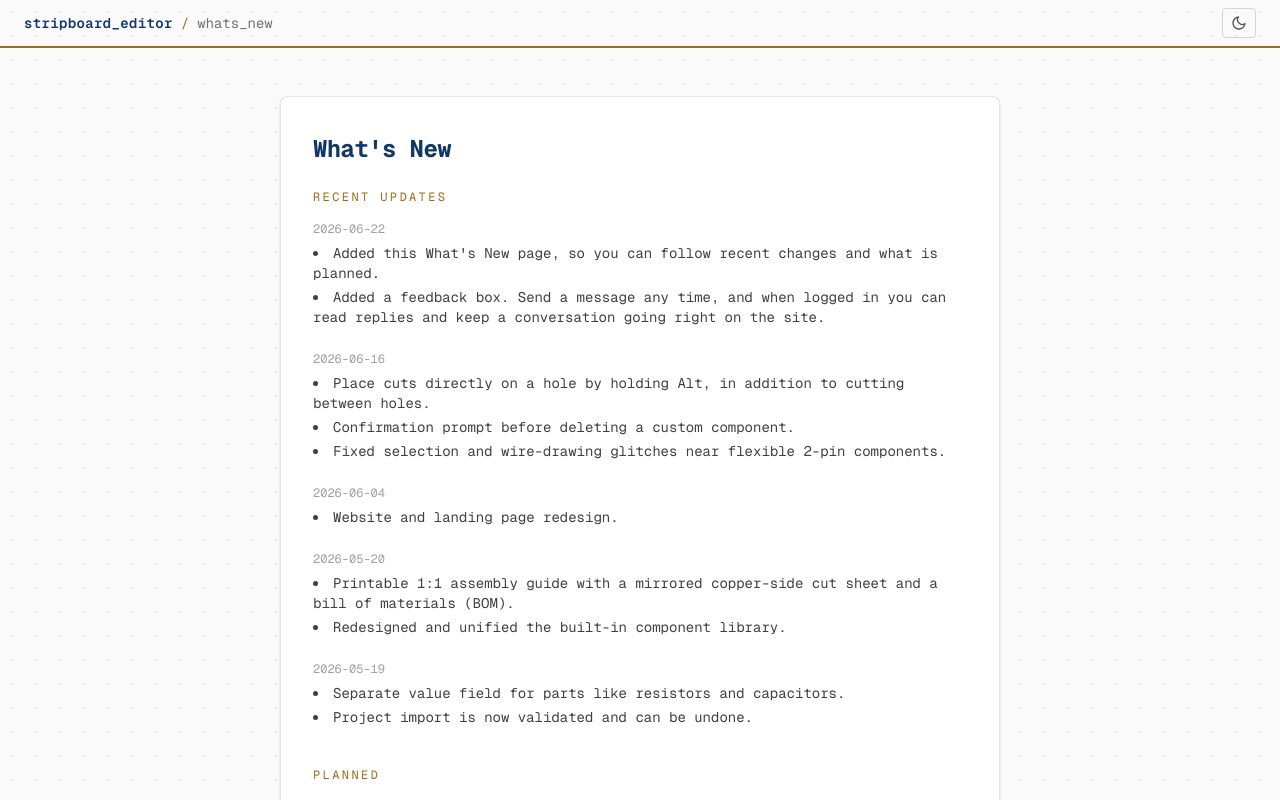
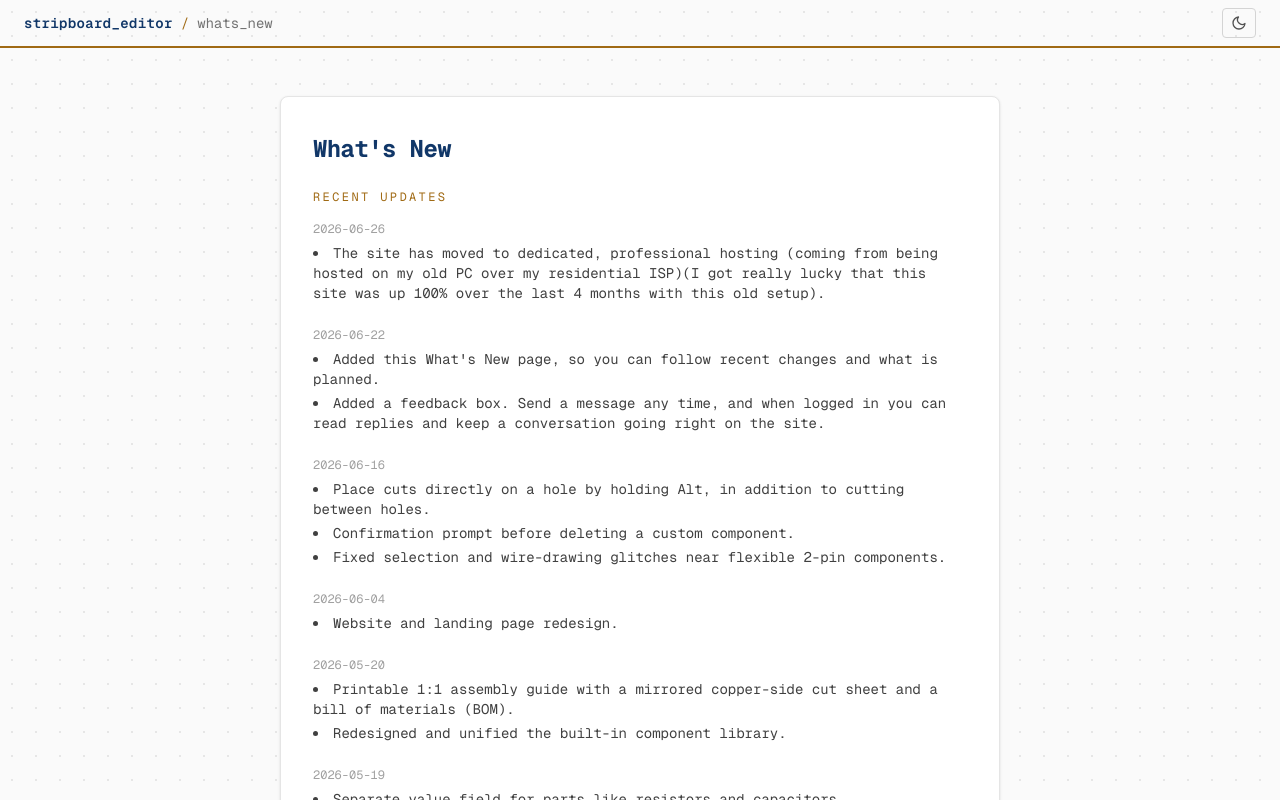
Before and after one commit to KarloFunke/stripboard-editor, a Next.js app in the folder src/frontend/: page /updates in a window 1280 px wide. Shown: the top 800 px of the page. Built offline with nearby package versions, Linux system fonts and the light colour scheme; no server answers.

Commit message:
changes to move website to vps coming from my own hardware

```diff
--- a/src/frontend/app/updates/page.tsx
+++ b/src/frontend/app/updates/page.tsx
@@ -11,6 +11,12 @@ export const metadata: Metadata = {
 };
 
 const updates: { date: string; items: string[] }[] = [
+  {
+    date: "2026-06-26",
+    items: [
+      "The site has moved to dedicated, professional hosting (coming from being hosted on my old PC over my residential ISP)(I got really lucky that this site was up 100% over the last 4 months with this old setup).",
+    ],
+  },
   {
     date: "2026-06-22",
     items: [
```
Also changed, not shown: 2 other files (tests, documents, lock files or other folders).
